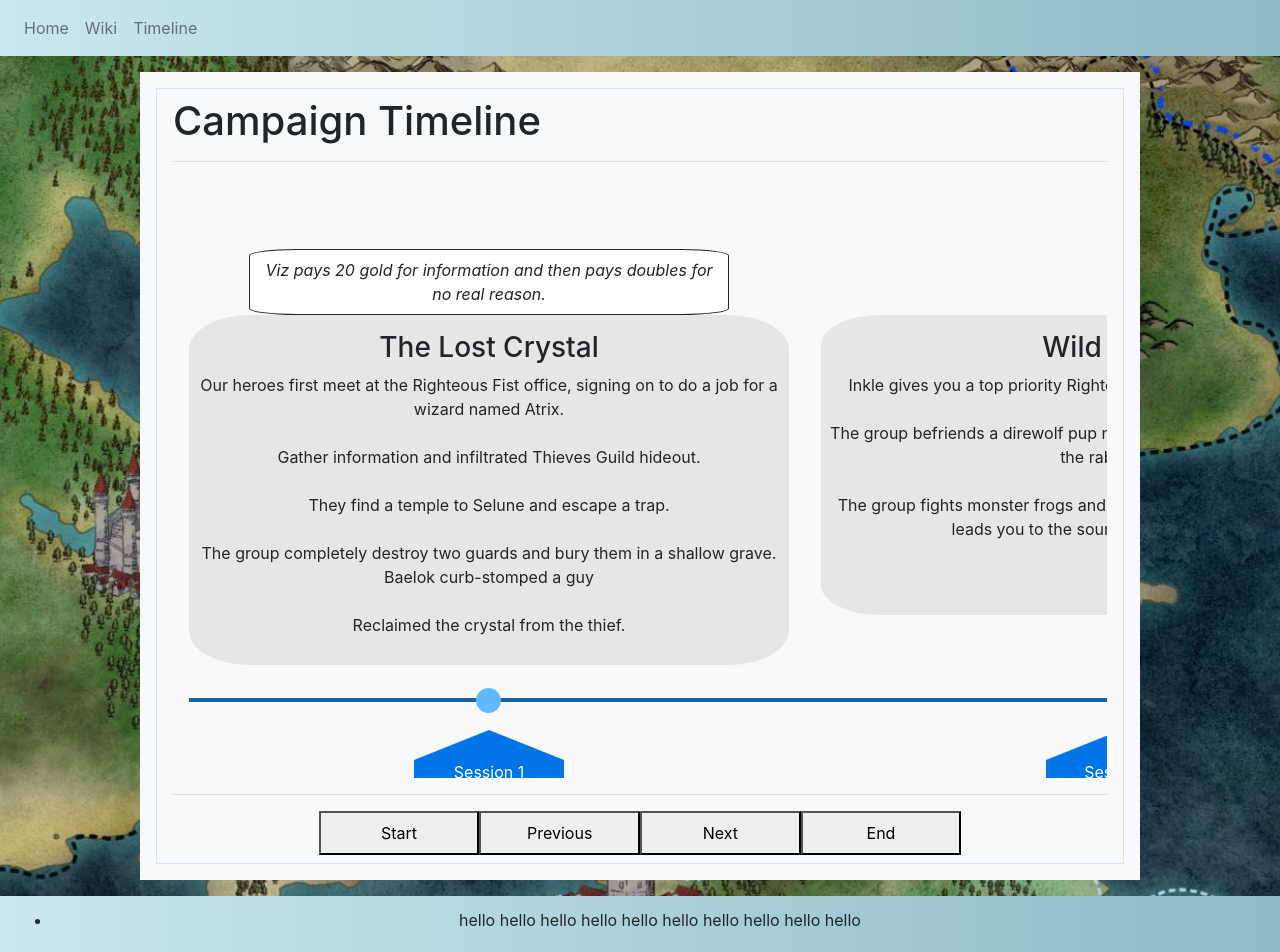
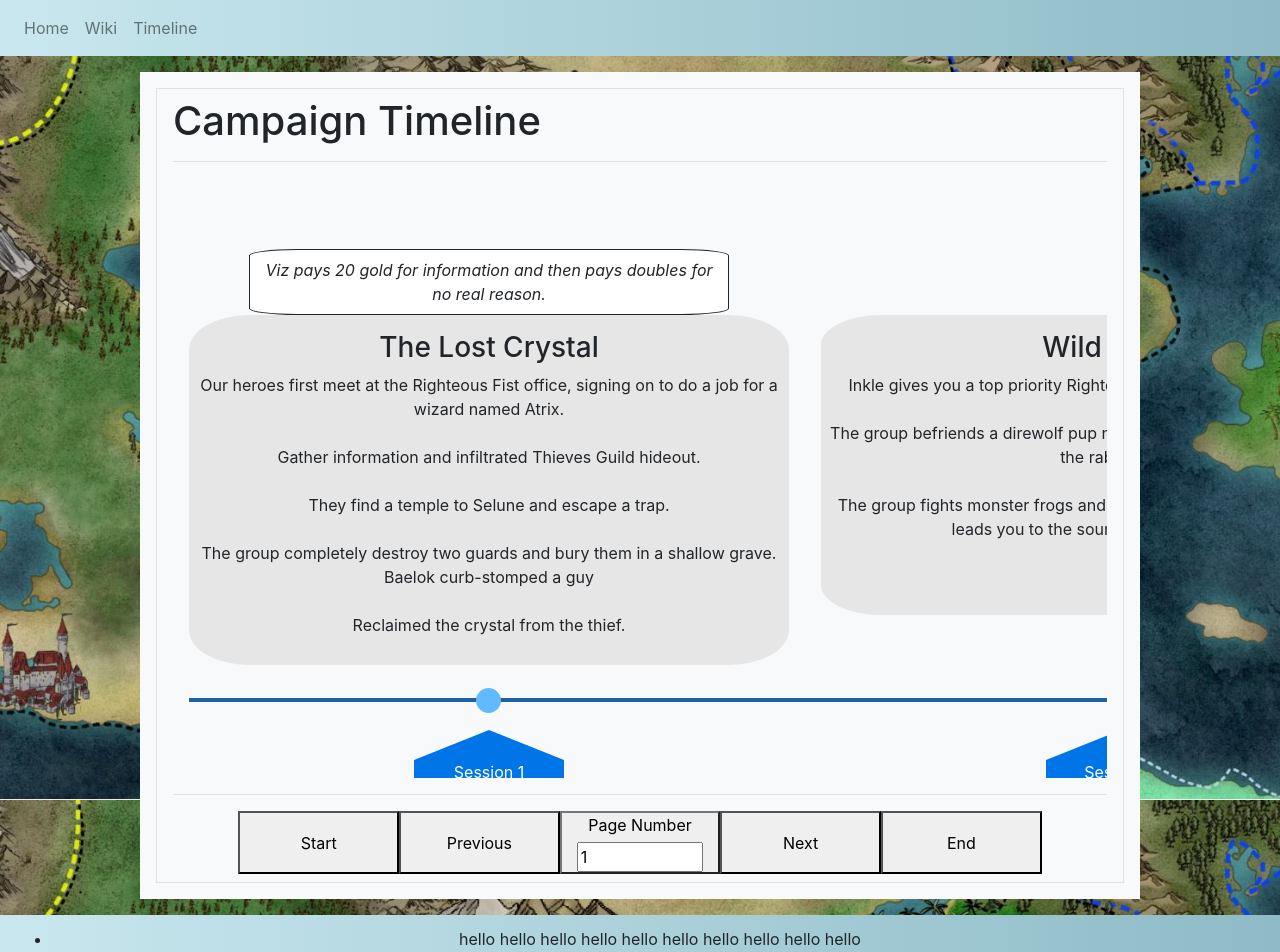
Before and after one commit to jonesec2/Decent_Humanoids, a React (Create React App) app: page /timeline in a window 1280 px wide. Shown: the top 952 px of the page. Built offline with nearby package versions, Linux system fonts and the light colour scheme.

Commit message:
added a page number view

```diff
--- a/src/pages/Home.css
+++ b/src/pages/Home.css
@@ -165,13 +165,12 @@
    margin: 0;
 }
 
-
 .timelineText {
    /* max-width: 6000%; */
    /* min-width: 5000px; */
    min-width: 100%;
    max-height: 200px;
-   position:relative;
+   position: relative;
    display: flex;
 }
 
@@ -186,7 +185,6 @@
    height: 66px;
    width: auto;
 }
-
 
 .topBlurb {
    min-width: 200px;
@@ -212,7 +210,7 @@
    margin-bottom: 1.5rem;
    min-height: 300px;
    max-height: 350px;
-   background: rgb(230,230,230);
+   background: rgb(230, 230, 230);
    text-align: center;
    border-radius: 10%;
    padding-top: 1rem;
@@ -230,7 +228,7 @@
 .line {
    width: 120%;
    height: 4px;
-   background: rgb(29,97,164);
+   background: rgb(29, 97, 164);
    z-index: 2;
    position: absolute;
    margin: auto;
@@ -241,7 +239,7 @@
 .dot {
    width: 25px;
    height: 25px;
-   background: rgb(97,186,255);
+   background: rgb(97, 186, 255);
    border-radius: 50%;
    z-index: 4;
    align-items: center;
@@ -251,9 +249,8 @@
    margin-bottom: -16.5rem;
 }
 
-
 .sessionNumber {
-   background: rgb(0,117,232);
+   background: rgb(0, 117, 232);
    height: 25px;
    margin-left: 37.5%;
    position: absolute;
@@ -266,7 +263,7 @@
 }
 
 .sessionNumber:before {
-   border-bottom: 30px solid rgb(0,117,232);
+   border-bottom: 30px solid rgb(0, 117, 232);
    border-left: 75px solid transparent;
    border-right: 75px solid transparent;
    content: "";
@@ -292,28 +289,56 @@
    bottom: -22.8rem;
 }
 
+.timelineButton {
+   color: black;
+   background-color: rgb(239, 239, 239);
+   border-width: 2px;
+   border-style: outset;
+   border-color: rgb(118, 118, 118);
+   border-image: initial;
+}
+
+@media (max-width: 992px) {
+   /* .timelineButton {
+
+   } */
+   /* .timelineButton{
+      margin-top: auto;
+      margin-bottom: auto;
+      height: 100%;
+   }
+   .timelineInput {
+      padding-top: 0.5rem;
+      padding-bottom: 0.5rem;
+   } */
+}
+
+.timelineP {
+   margin-bottom: 5px;
+}
+
+.timelineInput {
+   width: 100%;
+}
+
 .hrTime {
    margin-top: 1rem;
 }
 
 @media (max-width: 767px) {
-
    .timelineContainer {
       width: 468px;
       margin-left: 6px!important;
       margin-right: 6px!important;
       font-size: 0.95rem;
    }
-
    h3 {
       font-size: 1.6rem;
    }
-
    .noBlurb {
       height: 48px;
       width: auto;
    }
-
    .topBlurb {
       width: auto;
       min-width: 200px;
@@ -322,9 +347,7 @@
       min-height: 48px;
       padding: 0.4rem;
       font-size: 0.85rem;
-
    }
-
    .mainInfo {
       width: auto;
       min-height: 280px;
@@ -334,46 +357,41 @@
       padding-bottom: 0.5rem;
       overflow: auto;
    }
-
    .dot {
       margin-left: 47.5%;
       margin-bottom: -17.5rem;
    }
-
    .line {
       margin-bottom: -16.8rem;
    }
-
    .sessionNumber {
       margin-left: 33%;
       margin-bottom: -22rem;
    }
-
    .days {
       margin-left: 33%;
       bottom: -23.8rem;
    }
-
+   .timelineInput{
+      margin-top: auto;
+      margin-bottom: auto;
+   }
 }
 
 @media (max-width: 540px) {
-
    .timelineContainer {
       width: 468px;
       margin-left: 6px!important;
       margin-right: 6px!important;
       font-size: 0.95rem;
    }
-
    h3 {
       font-size: 1.5rem;
    }
-
    .noBlurb {
       height: 58px;
       width: 468px;
    }
-
    .topBlurb {
       min-width: 200px;
       max-width: 340px;
@@ -382,7 +400,6 @@
       padding: 0.3rem;
       font-size: 0.72rem;
    }
-
    .mainInfo {
       width: 468px;
       min-height: 280px;
@@ -391,55 +408,44 @@
       padding-bottom: 0.5rem;
       overflow: auto;
    }
-
    .dot {
       margin-left: 47.3%;
       margin-bottom: -17.5rem;
    }
-
    .line {
       margin-bottom: -16.8rem;
    }
-
    .sessionNumber {
       margin-left: 33.9%;
       margin-bottom: -22rem;
    }
-
    .days {
       margin-left: 33.9%;
       bottom: -23.8rem;
    }
-
    .timeline {
       min-height: 582px;
       max-height: 582px;
    }
-
    .hrTime {
       margin-top: 5px;
    }
-
 }
 
 @media (max-width: 414px) {
-
    .timelineContainer {
       width: 340px;
       margin-left: 6px!important;
       margin-right: 6px!important;
       font-size: 0.85rem;
    }
-
    h3 {
       font-size: 1.4rem;
    }
-
    .noBlurb {
       height: 54px;
       width: 340px;
    }
-
    .topBlurb {
       min-width: 200px;
       max-width: 280px;
@@ -447,9 +453,7 @@
       min-height: 54px;
       padding: 0.4rem;
       font-size: 0.66rem;
-
    }
-
    .mainInfo {
       width: 340px;
       min-height: 280px;
@@ -458,55 +462,44 @@
       padding-bottom: 0.5rem;
       overflow: auto;
    }
-
    .dot {
       margin-left: 46.3%;
       margin-bottom: -17.5rem;
    }
-
    .line {
       margin-bottom: -16.8rem;
    }
-
    .sessionNumber {
       margin-left: 27.9%;
       margin-bottom: -22rem;
    }
-
    .days {
       margin-left: 27.9%;
       bottom: -23.8rem;
    }
-
    .timeline {
       min-height: 582px;
       max-height: 582px;
    }
-
    .hrTime {
       margin-top: 5px;
    }
-
 }
 
 @media (max-width: 375px) {
-
    .timelineContainer {
       width: 300px;
       margin-left: 6px!important;
       margin-right: 6px!important;
       font-size: 0.85rem;
    }
-
    h3 {
       font-size: 1.4rem;
    }
-
    .noBlurb {
       height: 54px;
       width: 300px;
    }
-
    .topBlurb {
       min-width: 200px;
       max-width: 280px;
@@ -514,9 +507,7 @@
       min-height: 54px;
       padding: 0.4rem;
       font-size: 0.66rem;
-
    }
-
    .mainInfo {
       width: 300px;
       min-height: 280px;
@@ -525,55 +516,44 @@
       padding-bottom: 0.5rem;
       overflow: auto;
    }
-
    .dot {
       margin-left: 45.5%;
       margin-bottom: -17.5rem;
    }
-
    .line {
       margin-bottom: -16.8rem;
    }
-
    .sessionNumber {
       margin-left: 23.2%;
       margin-bottom: -22rem;
    }
-
    .days {
       margin-left: 23.2%;
       bottom: -23.8rem;
    }
-
    .timeline {
       min-height: 582px;
       max-height: 582px;
    }
-
    .hrTime {
       margin-top: 5px;
    }
-
 }
 
 @media (max-width: 360px) {
-
    .timelineContainer {
       width: 290px;
       margin-left: 6px!important;
       margin-right: 6px!important;
       font-size: 0.85rem;
    }
-
    h3 {
       font-size: 1.4rem;
    }
-
    .noBlurb {
       height: 54px;
       width: 290px;
    }
-
    .topBlurb {
       min-width: 200px;
       max-width: 280px;
@@ -581,9 +561,7 @@
       min-height: 54px;
       padding: 0.4rem;
       font-size: 0.66rem;
-
    }
-
    .mainInfo {
       width: 290px;
       min-height: 280px;
@@ -592,48 +570,38 @@
       padding-bottom: 0.5rem;
       overflow: auto;
    }
-
    .dot {
       margin-left: 45.5%;
       margin-bottom: -17.5rem;
    }
-
    .line {
       margin-bottom: -16.8rem;
    }
-
    .sessionNumber {
       margin-left: 23.2%;
       margin-bottom: -22rem;
    }
-
    .days {
       margin-left: 23.2%;
       bottom: -23.8rem;
    }
-
    .timeline {
       min-height: 582px;
       max-height: 582px;
    }
-
    .hrTime {
       margin-top: 5px;
    }
-
 }
 
-
 @media (max-width: 320px) {
-/*
+   /*
    .minHome {
       max-height: 620px !important;
    } */
-
    .mobileSM {
       line-height: 1.2;
    }
-
    .timelineContainer {
       width: 250px;
       margin-left: 2px!important;
@@ -641,16 +609,13 @@
       font-size: 0.79rem;
       line-height: 1.2;
    }
-
    h3 {
       font-size: 1.2rem;
    }
-
    .noBlurb {
       height: 50px;
       width: 250px;
    }
-
    .topBlurb {
       min-width: 240px;
       max-width: 280px;
@@ -659,7 +624,6 @@
       padding: 0.3rem;
       font-size: 0.66rem;
    }
-
    .mainInfo {
       width: 250px;
       min-height: 240px;
@@ -669,32 +633,26 @@
       padding-bottom: 0.5rem;
       overflow: auto;
    }
-
    .dot {
       margin-left: 45%;
       margin-bottom: -10.5rem;
    }
-
    .line {
       margin-bottom: -9.8rem;
    }
-
    .sessionNumber {
       margin-left: 20%;
       margin-bottom: -15rem;
    }
-
    .days {
       margin-left: 20%;
       bottom: -16.8rem;
       line-height: 2;
    }
-
    .timeline {
       min-height: 480px;
       max-height: 480px;
    }
-
    .hrTime {
       margin-top: 5px;
       margin-bottom: 5px;
@@ -706,17 +664,17 @@
    }
 }
 
-
 #base {
-   background: rgb(0,117,232);
+   background: rgb(0, 117, 232);
    display: inline-block;
    height: 55px;
    margin-left: 20px;
    margin-top: 55px;
    position: relative;
    width: 100px;
- }
- #base:before {
+}
+
+#base:before {
    border-bottom: 35px solid red;
    border-left: 50px solid transparent;
    border-right: 50px solid transparent;
@@ -726,7 +684,7 @@
    position: absolute;
    top: -35px;
    width: 0;
- }
+}
 
 .days {
    overflow: hidden;
@@ -1092,7 +1050,7 @@ a.lightbox-close:after {
       /* margin-left: 0.8rem; */
       padding: 0.5rem;
    }
-   .desktopControls{
+   .desktopControls {
       display: flex !important;
    }
    .mobile {
@@ -1151,7 +1109,6 @@ a.lightbox-close:after {
 }
 
 @media (min-width: 1300px) {
-
    .example {
       margin-left: 4.5rem;
    }
@@ -1167,40 +1124,34 @@ a.lightbox-close:after {
 }
 
 @media (min-width: 1500px) {
-
    .example {
       margin-left: 4.8rem;
    }
 }
 
 @media (min-width: 1600px) {
-
    .example {
       margin-left: 7.7rem;
    }
 }
 
 @media (min-width: 1700px) {
-
    .example {
       margin-left: 11.1rem;
    }
 }
 
 @media (min-width: 1800px) {
-
    .example {
       margin-left: 14.2rem;
    }
 }
 
 @media (min-width: 1900px) {
-
    .example {
       margin-left: 17rem;
    }
 }
-
 
 @media (min-width: 760px) {
    .linkText {
@@ -1271,7 +1222,6 @@ a.lightbox-close:after {
    padding-right: 0.3rem !important;
    padding-bottom: 0.3rem !important;
    padding-top: 0.3rem !important;
-
    z-index: 1;
    /* line-height: -5rem !important; */
 }
--- a/src/pages/Timeline.js
+++ b/src/pages/Timeline.js
@@ -121,12 +121,14 @@ export default function Timeline() {
                   <div className="row desktopControls">
                      <button onClick={gotToStart} className="col-2 ml-auto navButton">Start</button>
                      <button onClick={goToPrevious} className="col-2 navButton">Previous</button>
+                     <div className="col-2 timelineButton"><p className="timelineP text-center">Page Number</p> <input value={i +1} className="timelineInput"></input></div>
                      <button onClick={nextButton} className="col-2 navButton">Next</button>
                      <button onClick={goToEnd} className="col-2 mr-auto navButton">End</button>
                   </div>
                   <div className="row mobileControls mx-auto">
                      <button onClick={gotToStart} className="col-2 px-auto ml-auto navButton">Start</button>
                      <button onClick={goToPrevious} className="col-2  navButton">{"<<<"}</button>
+                     <div className="col-2 timelineButton"><input  value={i +1} className="timelineInput"></input></div>
                      <button onClick={nextButton} className="col-2  navButton">{">>>"}</button>
                      <button onClick={goToEnd} className="col-2 mr-auto  navButton">End</button>
                   </div>
```
